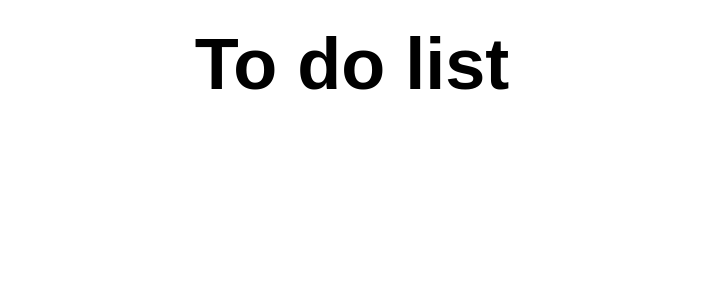
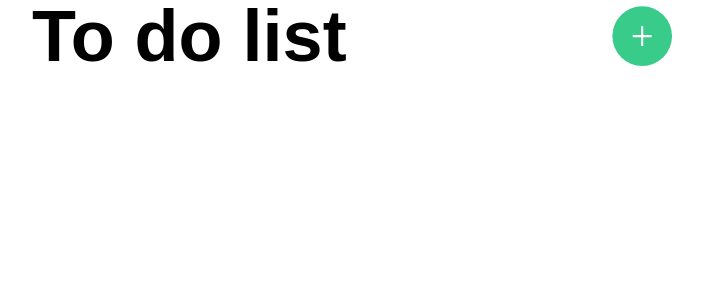
Before and after one commit to Balazs14-hun/todo-app, a Vue app: page / in a window 1280 px wide. Shown: the top 300 px of the page, without its empty margins (288-991 px from the left). Built offline with nearby package versions, Linux system fonts and the light colour scheme.

Commit message:
ITL-9 Add an add button, include a icon library or include the icon from the design

```diff
--- a/src/App.vue
+++ b/src/App.vue
@@ -3,5 +3,7 @@ import HeaderComponent from './components/HeaderComponent.vue'
 </script>
 
 <template>
-  <HeaderComponent />
+  <div class="flex flex-col justify-center content-center mx-auto max-w-screen-sm">
+    <HeaderComponent />
+  </div>
 </template>
--- a/src/components/HeaderComponent.vue
+++ b/src/components/HeaderComponent.vue
@@ -1,7 +1,10 @@
 <script setup lang="ts"></script>
 
 <template>
-  <div class="flex justify-center">
-    <h1 class="m-7 font-semibold text-7xl">To do list</h1>
+  <div class="flex items-center justify-between">
+    <h1 class="font-semibold text-7xl">To do list</h1>
+    <button>
+      <img src="../assets/svg/add-button.svg" />
+    </button>
   </div>
 </template>
```
Also changed, not shown: src/assets/svg/add-button.svg (added).
